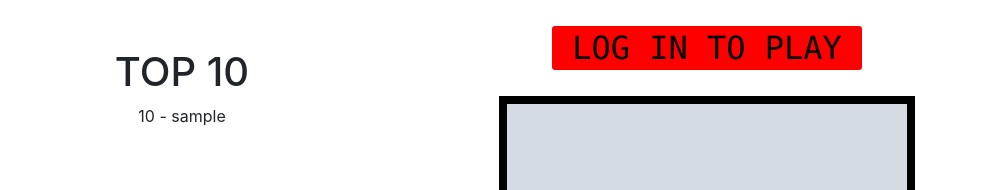
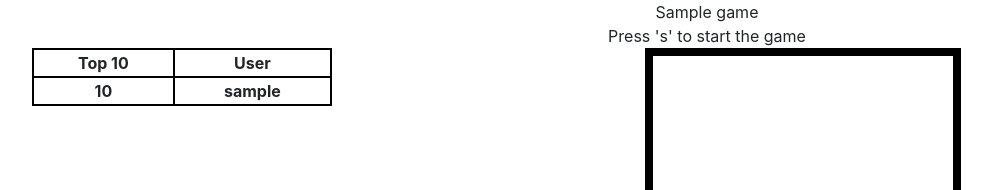
Before and after one commit to boshhy/Capstone, a Django app: a page that uses capstone/templates/capstone/game.html in a window 1280 px wide. Shown: the part 56-246 px from the top of the page, without its empty margins (83-1075 px from the left). Run offline with Django 3.2, Linux system fonts and the light colour scheme; tables that the repository leaves empty hold one stand-in row (values such as "Sample post"); grey boxes marked "Sample" are stand-in pictures; some libraries are stand-ins or nearby versions.

Commit message:
Added a table for player scores on game page

```diff
--- a/capstone/static/capstone/capstone.js
+++ b/capstone/static/capstone/capstone.js
@@ -319,12 +319,34 @@ function go_fetch(points, game) {
                     .then(response => response.json())
                     .then(scores => {
                         top_scores = document.getElementById('points');
-                        top_scores.innerHTML = "<h1>TOP 10</h1>";
+                        top_scores.innerHTML = "";
+                        table1 = document.createElement("table");
+                        tr = document.createElement("tr");
+                        th_1 = document.createElement("th");
+                        th_2 = document.createElement("th");
+
+                        th_1.innerHTML = "Top 10";
+                        th_2.innerHTML = "User";
+
+                        tr.append(th_1);
+                        tr.append(th_2);
+                        table1.append(tr)
+
+
                         scores.forEach((score) => {
-                            div = document.createElement("div");
-                            div.innerHTML = score['points'] + ' - ' + score['user'];
-                            top_scores.append(div);
+                            tr = document.createElement("tr");
+                            td_1 = document.createElement("td");
+                            td_2 = document.createElement("td");
+
+                            td_1.innerHTML = score['points'];
+                            td_2.innerHTML = score['user'];
+
+
+                            tr.append(td_1);
+                            tr.append(td_2);
+                            table1.append(tr);
                         })
+                        top_scores.append(table1);
                     })
             }
         })
--- a/capstone/static/capstone/styles.css
+++ b/capstone/static/capstone/styles.css
@@ -101,3 +101,17 @@
     width: auto;
     max-width: 584px;
 }
+
+table,
+th,
+td {
+    border: 2px solid black;
+}
+
+th {
+    width: 300px;
+}
+
+td {
+    font-weight: bold;
+}
--- a/capstone/templates/capstone/game.html
+++ b/capstone/templates/capstone/game.html
@@ -3,13 +3,22 @@
 {% block body %}
 
 <div class="sidebar-flex">
+
     <div id="points">
-        <h1>TOP 10</h1>
-        {% for score in top_points %}
-            <div id="single_score">{{score}}</div>
-        {% endfor %}
+        <table>
+            <tr>
+                <th>Top 10</th>
+                <th>User</th>
+            </tr>
+            {% for score in top_points %}
+            <tr>
+                <td>{{ score.points }}</td>
+                <td>{{ score.username }}</td>
+            </tr>
+            {% endfor %}
+        </table>
     </div>
-    {% if user.is_authenticated %}
+
     <div id="div_canvas">
         <div id="title">{{ the_game.name }}</div>
 
@@ -17,25 +26,12 @@
         <img id="start_image" alt="Coult not load image">
         <canvas id="canvas"></canvas>
     </div>
-    {% else %}
-    <div id="div_canvas">
-        <br>
-        <div id="title">
-            <kbd style="background-color: red; color: black;  font-size: 32px; padding-left: 20px; padding-right: 20px;">
-                LOG IN TO PLAY
-           </kbd>
-        </div>
-        <br>
-        <img id="start_image" src="{{ the_game.imageURL }}" alt="Could not load image">
-
-    </div>
-    {% endif%}
-
 
     <div id="directions">
         <div id="instructions">
             {{ the_game.description }}
         </div>
     </div>
+
 </div>
 {% endblock %}
--- a/capstone/templates/capstone/index.html
+++ b/capstone/templates/capstone/index.html
@@ -17,7 +17,7 @@
         <div id="div_search" style="padding: 0px; padding-bottom: 10px;">
             <form action="{% url 'search' %}" method="GET">
                 {% csrf_token %}
-                <input class="search" type="text" name="q" placeholder="Search Games">
+                <input class="search" type="text" name="q" placeholder="Search Games" autocomplete="off">
 
                 <button id="btn_search" type="submit">Search Games</button>
 
@@ -27,7 +27,7 @@
 
         <div id="not_found">
             {% if nothing_found %}
-                <kbd style="background-color: red;">Sorry nothing found.</kbd>
+                <kbd style="background-color: red; color:white; padding-left: 50px; padding-right: 50px;">Nothing found.</kbd>
             {% endif %}
         </div>
         <div class="container-fluid">
```
